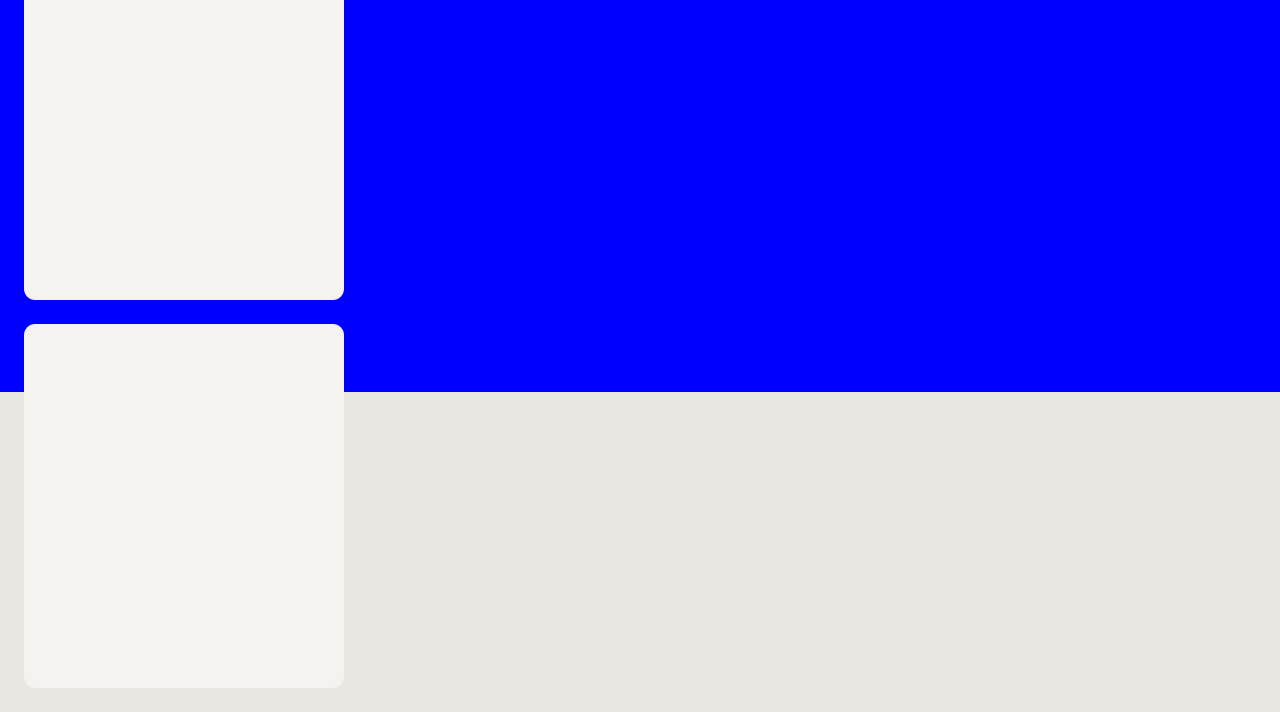
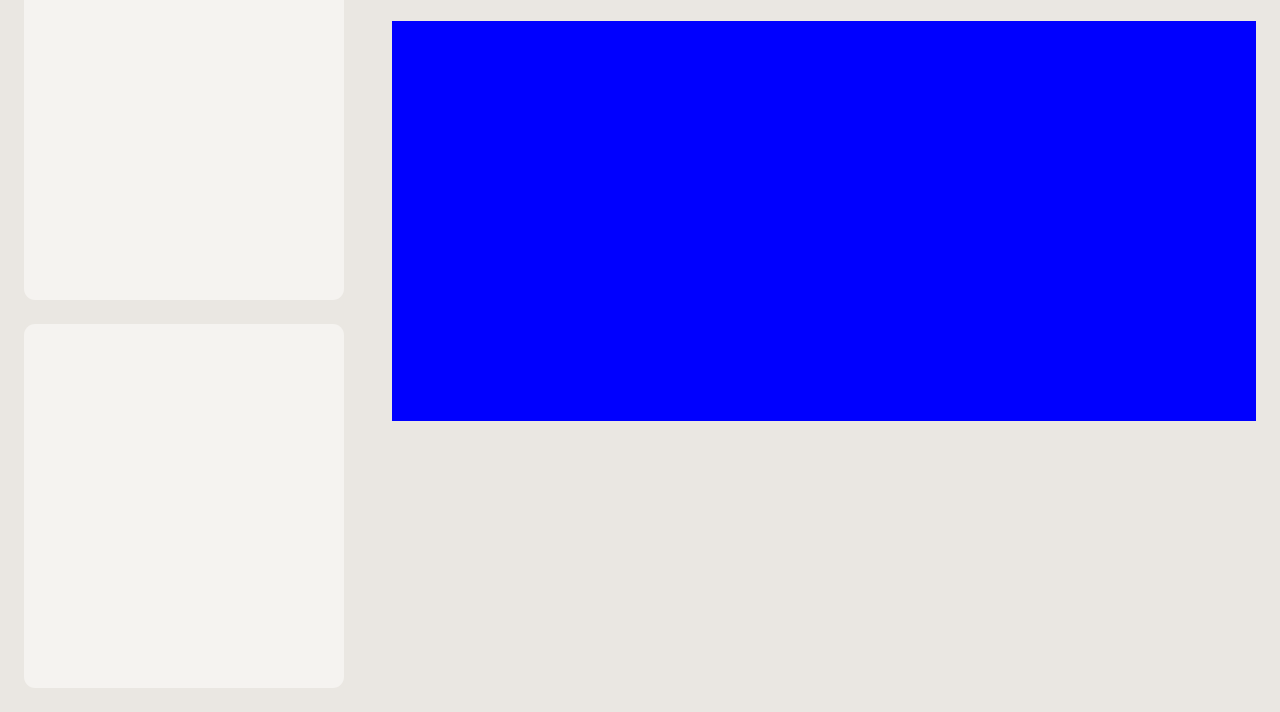
Before and after one commit to richardfxr/web-a11y-starter-guide, a Svelte app: page / in a window 1280 px wide. Shown: the part 88-800 px from the top of the page. Built offline with nearby package versions, Linux system fonts and the light colour scheme.

Commit message:
💄CSS: moved main and h1 to _global.scss

```diff
--- a/src/styles/_global.scss
+++ b/src/styles/_global.scss
@@ -15,7 +15,20 @@
     background-color: var(--clr-100);
 }
 
+main, h1 {
+    max-width: var(--max-width);
+    width: 100%;
+    margin: 0 auto;
+}
+
 .region {
     border-radius: var(--bradius-md);
     background-color: var(--clr-50);
 }
+
+// left sidebar
+:global([data-sidebar-dir="left"]) {
+    main, h1 {
+        padding: var(--gap-sec) var(--gap-sec) var(--gap-sec) calc(var(--gap-sec) + var(--sidebar-width) + var(--gap-main));
+    }
+}
```
